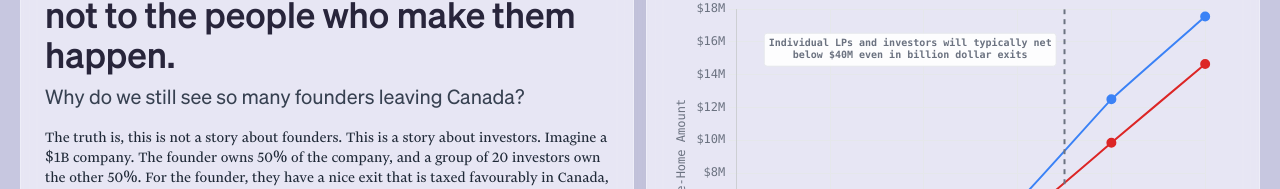
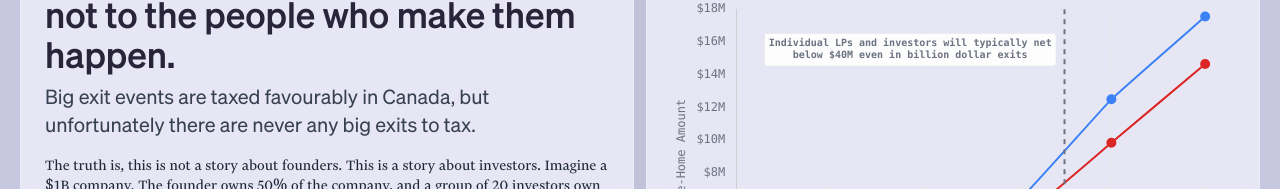
Before and after one commit to BuildCanada/QSBS-viz, a React (Vite) app: page / in a window 1280 px wide. Shown: the part 1026-1215 px from the top of the page. Built offline with nearby package versions, Linux system fonts and the light colour scheme.

Commit message:
Update Hero.tsx

```diff
--- a/src/components/Hero.tsx
+++ b/src/components/Hero.tsx
@@ -683,7 +683,7 @@ export function Hero() {
                 Canada is friendly to big exits, but not to the people who make them happen.
               </h2>
               <p className="text-lg md:text-xl font-soehne text-gray-700 mb-4">
-                Why do we still see so many founders leaving Canada?
+                Big exit events are taxed favourably in Canada, but unfortunately there are never any big exits to tax.
               </p>
               <p className="text-base font-financier text-gray-800 leading-tight">
                 The truth is, this is not a story about founders. This is a story about investors. Imagine a $1B company. The founder owns 50% of the company, and a group of 20 investors own the other 50%. For the founder, they have a nice exit that is taxed favourably in Canada, but for the investors, on average they are getting $25M each. While any exit amount larger than $65M CAD is favourable for the founder, the investors are getting the short end of the stick. The United States' tax code, stemming from their QSBS policy, is very favourable for these investor outcomes, which enourages investment into the startups in the first place. It is no wonder why the US has such a vibrant startup ecosystem. Canada's version of QSBS, the LCGE (Lifetime Capital Gains Exemption) does not apply to investors, and even if it did, it does not come close to the $15M USD tax exemption that the US has.
```
